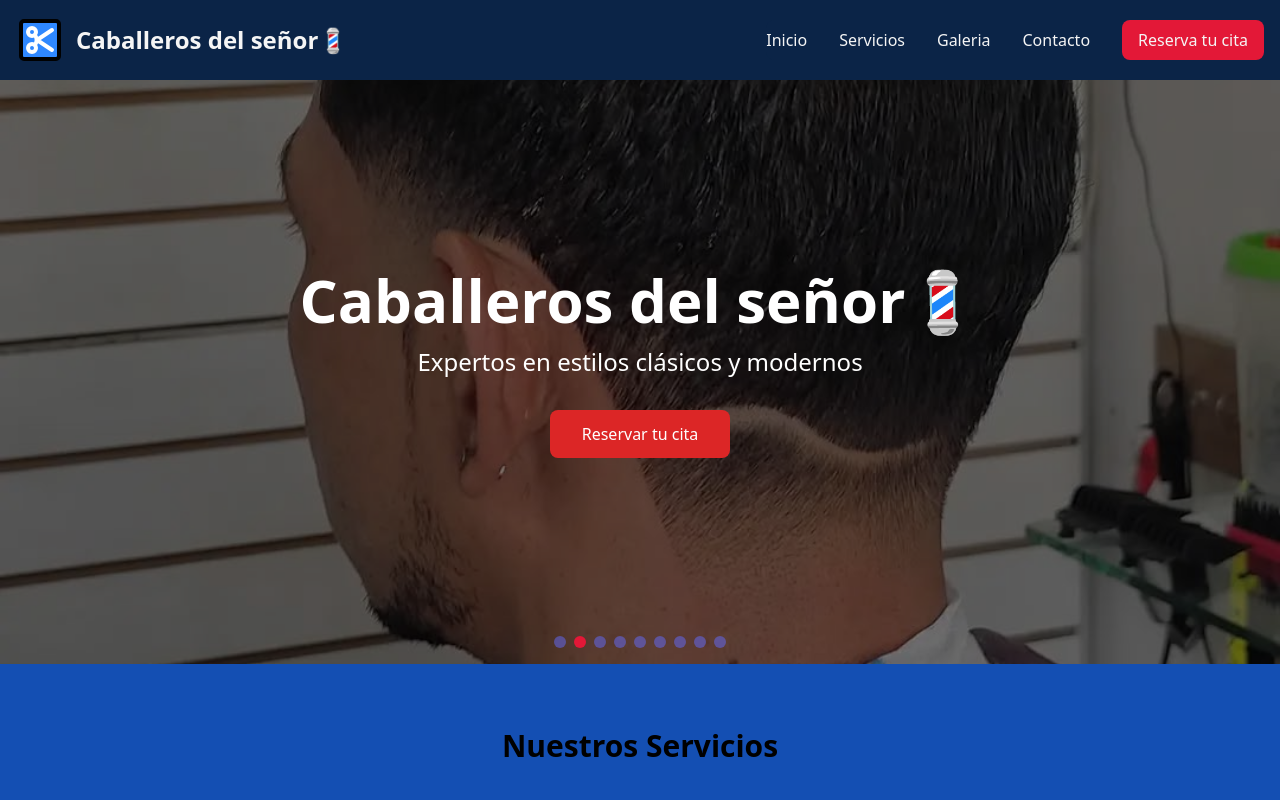
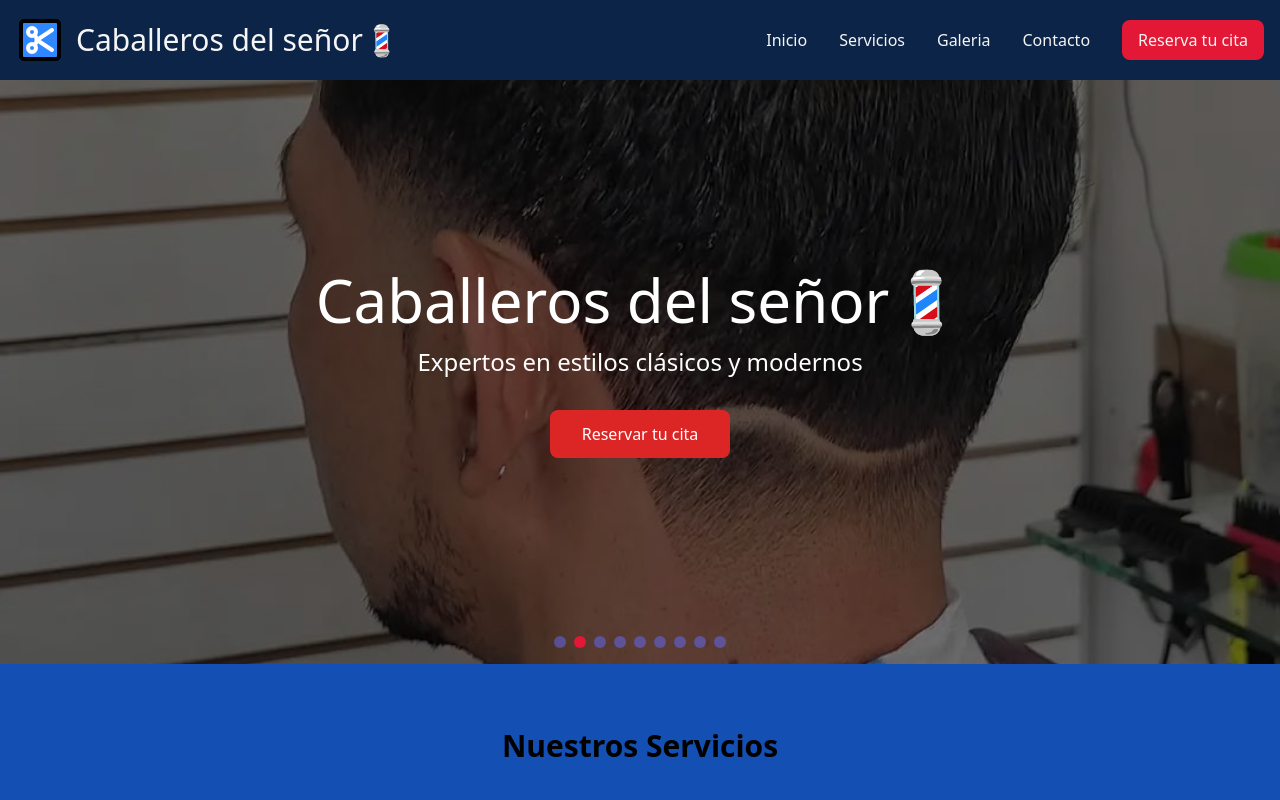
Before and after one commit to Breyner794/barber-shop, a React (Vite) app: page / in a window 1280 px wide. Shown: the top 800 px of the page. Built offline with nearby package versions, Linux system fonts and the light colour scheme.

Commit message:
Cambio de tipo de letra en los titulos.

```diff
--- a/src/components/hero/Hero.jsx
+++ b/src/components/hero/Hero.jsx
@@ -47,7 +47,7 @@ const Hero = () => {
 
       {/* Contenido */}
       <div className="relative h-full flex flex-col justify-center items-center text-white text-center px-4">
-        <h1 className="text-4xl md:text-6xl font-bold mb-4">
+        <h1 className="text-4xl md:text-6xl font-garamond mb-4">
           Caballeros del señor💈
         </h1>
         <p className="text-xl md:text-2xl mb-8">
--- a/src/components/navbar/Navbar.jsx
+++ b/src/components/navbar/Navbar.jsx
@@ -41,7 +41,7 @@ const Navbar = () => {
         {/* Logo y Nombre */}
         <a href="/" className="flex items-center space-x-3">
           <img src="/src/assets/scissors.svg" className="h-12" alt="Logo Barbería" />
-          <span className="self-center text-2xl font-semibold whitespace-nowrap text-barber-light">
+          <span className="self-center text-3xl font-garamond whitespace-nowrap text-barber-light">
             Caballeros del señor💈
           </span>
         </a>
```
